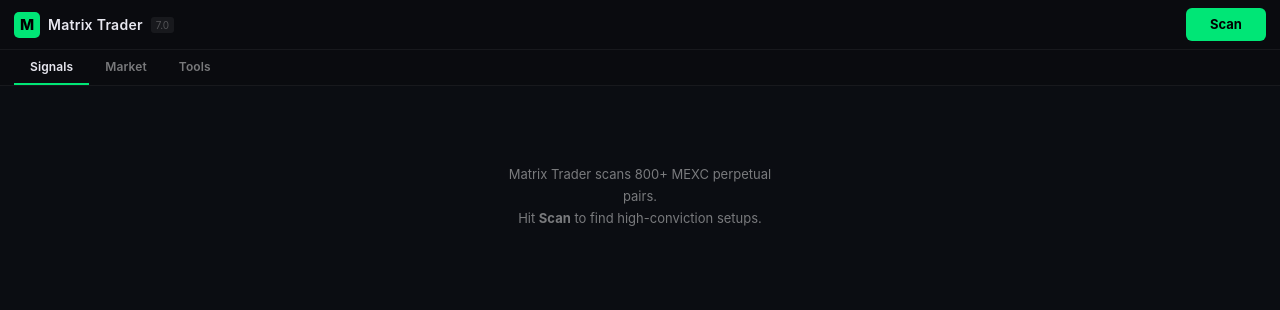
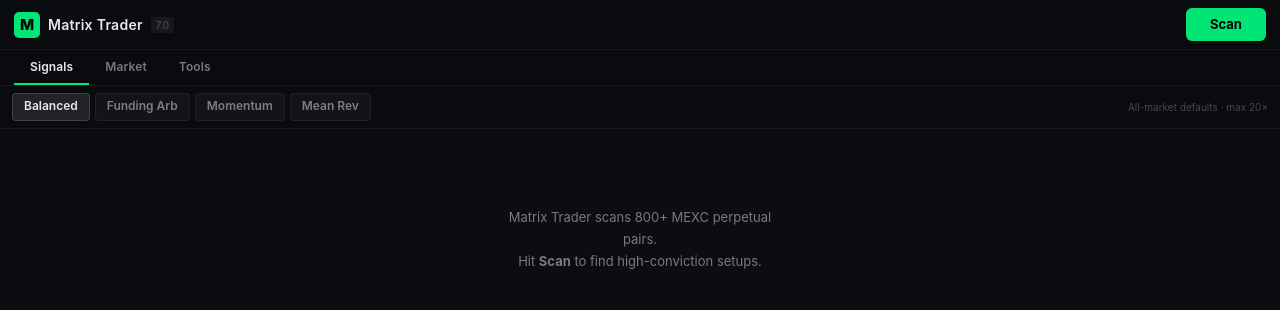
Before and after one commit to bnortey/Matrix_Trader7.0, a Flask app: page / in a window 1280 px wide. Shown: the top 310 px of the page. Run offline with Flask 3, Linux system fonts and the light colour scheme.

Commit message:
P2a: strategy registry — Balanced/Funding Arb/Momentum/Mean Reversion with pill UI

```diff
--- a/app.py
+++ b/app.py
@@ -3,6 +3,7 @@ import sys
 import socket
 import time
 from concurrent.futures import ThreadPoolExecutor
+from functools import partial
 
 import requests
 import pandas as pd
@@ -28,6 +29,87 @@ CONVICTION_THRESHOLD = 55   # signals below this are filtered from results
 KLINE_INTERVAL = "Min60"    # 1h candles — 100 candles default = ~4 days, plenty for 14-period indicators
 ENRICH_TOP_N = 30           # enrich only the top N base signals to limit API calls
 ENRICH_WORKERS = 10         # concurrent threads for stage-2 enrichment
+
+# ---------------------------------------------------------------------------
+# Strategy registry
+# ---------------------------------------------------------------------------
+# Each strategy is a self-contained scoring profile. Weights scale the raw
+# points awarded in score_ticker(); filters gate which tickers even enter
+# stage 2; leverage_cap and min_conviction are applied at run_scan() time.
+#
+# Weight proportions are preserved from the Balanced defaults:
+#   momentum strong : weak  = 1 : 0.5
+#   funding  strong : weak  = 1 : 0.4
+#   basis           = full weight or nothing (no weak tier)
+
+STRATEGIES: dict = {
+    "balanced": {
+        "name": "Balanced",
+        "description": "All-market scanner, default settings",
+        "risk_level": "medium",
+        "weights": {
+            "momentum":    30,
+            "funding":     25,
+            "basis":       15,
+            "volume_mult": 1.1,
+        },
+        "leverage_cap":    20,
+        "min_conviction":  55,
+        "filters":         {},
+    },
+    "funding_arb": {
+        "name": "Funding Arb",
+        "description": "Funding rate extremes in ranging markets",
+        "risk_level": "low",
+        "weights": {
+            "momentum":    10,
+            "funding":     50,
+            "basis":       20,
+            "volume_mult": 1.0,
+        },
+        "leverage_cap":    10,
+        "min_conviction":  60,
+        "filters": {
+            # Only fire if absolute funding rate exceeds 0.03%
+            "min_funding_abs": 0.0003,
+        },
+    },
+    "momentum_breakout": {
+        "name": "Momentum Breakout",
+        "description": "Trending markets with volume expansion",
+        "risk_level": "high",
+        "weights": {
+            "momentum":    50,
+            "funding":     10,
+            "basis":        5,
+            "volume_mult": 1.2,
+        },
+        "leverage_cap":    25,
+        "min_conviction":  55,
+        "filters": {
+            # Only fire if 24h change exceeds ±3% (stored as percent, e.g. 3.0 = 3%)
+            "min_24h_change_pct": 3.0,
+        },
+    },
+    "mean_reversion": {
+        "name": "Mean Reversion",
+        "description": "Overbought/oversold after extended moves",
+        "risk_level": "medium",
+        "weights": {
+            "momentum":     5,
+            "funding":     30,
+            "basis":       30,
+            "volume_mult": 1.0,
+        },
+        "leverage_cap":    15,
+        "min_conviction":  65,
+        "filters": {
+            # RSI extremes required — applied in stage 2 after klines are available
+            "rsi_long_max":   35,   # LONG only if RSI < 35
+            "rsi_short_min":  65,   # SHORT only if RSI > 65
+        },
+    },
+}
 
 
 # ---------------------------------------------------------------------------
@@ -59,20 +141,25 @@ def fetch_mexc(path: str, params: dict | None = None) -> dict | list | None:
 # Stage 1: lightweight ticker scoring
 # ---------------------------------------------------------------------------
 
-def score_ticker(ticker: dict) -> dict | None:
+def score_ticker(ticker: dict, strategy: dict | None = None) -> dict | None:
     """
     Score a single ticker using only the fields available in the /contract/ticker
     response. No additional API calls. Returns a base signal dict or None if
-    the ticker is unusable (zero price, missing symbol, parse error).
+    the ticker is unusable (zero price, missing symbol, parse error), or if
+    it fails the strategy's stage-1 filters.
 
-    Scoring inputs:
-      - riseFallRate: 24h price change (high weight, 0–30 pts)
-      - fundingRate:  negative = shorts paying longs, bullish (high weight, 0–25 pts)
-      - price vs fairPrice: basis spread (medium weight, 0–15 pts)
-      - volume24:     high volume multiplies conviction by 1.1 (low weight)
+    Scoring inputs (weights scale with active strategy):
+      - riseFallRate: 24h price change
+      - fundingRate:  negative = shorts paying longs, bullish
+      - price vs fairPrice: basis spread
+      - volume24:     multiplier when volume > $10M
 
     Direction is whichever side accumulates more points. Ties go to LONG.
     """
+    strat = strategy or STRATEGIES["balanced"]
+    w = strat["weights"]
+    filters = strat.get("filters", {})
+
     try:
         symbol = ticker.get("symbol", "")
         price = float(ticker.get("lastPrice") or 0)
@@ -87,54 +174,63 @@ def score_ticker(ticker: dict) -> dict | None:
         if price <= 0 or not symbol:
             return None
 
+        # Stage-1 filters: applied before any scoring to avoid wasting enrichment quota
+        if "min_funding_abs" in filters and abs(funding) < filters["min_funding_abs"]:
+            return None
+        if "min_24h_change_pct" in filters and abs(change_pct) < filters["min_24h_change_pct"]:
+            return None
+
         long_score = 0
         short_score = 0
         tags: list[str] = []
 
-        # 24h momentum — high weight (0–30 pts)
+        # 24h momentum
+        # strong tier = full weight, weak tier = half weight (preserves original proportions)
+        mom_strong = w["momentum"]
+        mom_weak   = w["momentum"] // 2
         if change_pct > 5:
-            long_score += 30
+            long_score += mom_strong
             tags.append("strong_momentum")
         elif change_pct > 2:
-            long_score += 15
+            long_score += mom_weak
             tags.append("momentum")
         elif change_pct < -5:
-            short_score += 30
+            short_score += mom_strong
             tags.append("strong_dump")
         elif change_pct < -2:
-            short_score += 15
+            short_score += mom_weak
             tags.append("dump")
 
-        # Funding rate — high weight (0–25 pts)
+        # Funding rate
         # Negative funding = shorts paying longs = short-squeeze setup
+        # strong tier = full weight, weak tier = 40% (original 10/25 ratio)
+        fund_strong = w["funding"]
+        fund_weak   = int(w["funding"] * 0.4)
         if funding < -0.001:
-            long_score += 25
+            long_score += fund_strong
             tags.append("short_squeeze")
         elif funding < 0:
-            long_score += 10
+            long_score += fund_weak
         elif funding > 0.001:
-            short_score += 25
+            short_score += fund_strong
             tags.append("long_squeeze")
         elif funding > 0:
-            short_score += 10
+            short_score += fund_weak
 
-        # Basis spread — medium weight (0–15 pts)
+        # Basis spread — full weight or nothing (no weak tier)
         # Premium (price > fair): longs paying more, bearish lean
         # Discount (price < fair): shorts paying more, bullish lean
         if fair_price > 0:
             basis_pct = (price - fair_price) / fair_price * 100
             if basis_pct > 0.1:
-                short_score += 15
+                short_score += w["basis"]
                 tags.append("premium")
             elif basis_pct < -0.1:
-                long_score += 15
+                long_score += w["basis"]
                 tags.append("discount")
 
-        # Volume — low weight, applied as a multiplier not additive points.
-        # A 1.1× multiplier on a 30-pt signal adds 3 pts; on a 5-pt signal adds 0.5.
-        # This rewards high-conviction signals in liquid markets without inflating
-        # weak signals just because the coin has large absolute volume.
-        vol_mult = 1.1 if volume > 10_000_000 else 1.0
+        # Volume multiplier: strategy-defined, only applied when volume > $10M
+        vol_mult = w["volume_mult"] if volume > 10_000_000 else 1.0
         if volume > 10_000_000:
             tags.append("high_volume")
 
@@ -181,7 +277,7 @@ def _parse_depth_volume(levels: list) -> float:
     return total
 
 
-def enrich_signal(base: dict) -> dict | None:
+def enrich_signal(base: dict, strategy: dict | None = None) -> dict | None:
     """
     Stage 2: fetch klines and depth for one symbol, run RSI/ATR indicators,
     compute orderbook imbalance, adjust conviction, and generate entry/TP/SL
@@ -193,11 +289,16 @@ def enrich_signal(base: dict) -> dict | None:
       +10 if orderbook imbalance aligns with direction
       ×0.85 in extreme volatility regime (5%+ ATR) — risky, reduce confidence
 
+    Strategy-specific stage-2 filters (applied after RSI is computed):
+      mean_reversion: discard if LONG and RSI >= rsi_long_max, or
+                              if SHORT and RSI <= rsi_short_min
+
     Falls back gracefully at every step:
       - If klines are missing or too short: return None (skip the signal)
       - If depth is unavailable: use 0.5 (neutral) imbalance
       - If ATR is zero: fall back to 1% of price so generate_ladders never errors
     """
+    strat = strategy or STRATEGIES["balanced"]
     symbol = base["symbol"]
     price = base["price"]
     direction = base["direction"]
@@ -304,6 +405,17 @@ def enrich_signal(base: dict) -> dict | None:
             if total > 0:
                 imbalance = bid_vol / total
 
+        # --- Strategy stage-2 filter: RSI extremes (mean_reversion only) ---
+        # Applied after RSI is computed but before any conviction adjustment.
+        # Mean reversion only makes sense when price is already stretched.
+        strat_filters = strat.get("filters", {})
+        if "rsi_long_max" in strat_filters and direction == "LONG":
+            if last_rsi >= strat_filters["rsi_long_max"]:
+                return None
+        if "rsi_short_min" in strat_filters and direction == "SHORT":
+            if last_rsi <= strat_filters["rsi_short_min"]:
+                return None
+
         # --- Conviction adjustments ---
         conviction = base["conviction_base"]
 
@@ -369,8 +481,11 @@ def enrich_signal(base: dict) -> dict | None:
             "rsi_1h": round(last_rsi, 2),
             "trend_score": trend_score,
             "tags": list(dict.fromkeys(tags)),  # deduplicate, preserve order
-            "basis_pct": None,   # reserved for P1.5
-            "ai_report": None,   # reserved for P2
+            "basis_pct": None,      # reserved for P1.5
+            "ai_report": None,      # reserved for P2
+            # Strategy context — surfaced in the UI
+            "strategy": strat["name"],
+            "leverage_cap": strat["leverage_cap"],
         }
     except Exception as e:
         print(f"enrich_signal error [{symbol}]: {e}", file=sys.stderr)
@@ -381,39 +496,50 @@ def enrich_signal(base: dict) -> dict | None:
 # Orchestrator
 # ---------------------------------------------------------------------------
 
-def run_scan(threshold: int = CONVICTION_THRESHOLD) -> tuple[list[dict], int]:
+def run_scan(
+    threshold: int = CONVICTION_THRESHOLD,
+    strategy_key: str = "balanced",
+) -> tuple[list[dict], int]:
     """
     Two-stage scan across all MEXC perpetual tickers.
 
-    Stage 1: Fetch all 800+ tickers, score each with score_ticker(), discard
-             anything with conviction_base < 20, take the top ENRICH_TOP_N.
+    Stage 1: Fetch all 800+ tickers, score each with score_ticker() using the
+             active strategy's weights and stage-1 filters. Discard anything
+             with conviction_base < 20, take the top ENRICH_TOP_N.
     Stage 2: Enrich the top N concurrently — fetches klines + depth per symbol,
-             runs indicators, builds ladders.
+             runs indicators, applies stage-2 strategy filters, builds ladders.
+
+    The effective conviction floor is max(threshold, strategy.min_conviction)
+    so each strategy's minimum bar is always respected.
 
     Returns (signals, total_pairs) where total_pairs is the raw ticker count.
-    Signals have conviction >= threshold, sorted descending.
+    Signals have conviction >= effective_threshold, sorted descending.
     """
+    strat = STRATEGIES.get(strategy_key, STRATEGIES["balanced"])
+    effective_threshold = max(threshold, strat["min_conviction"])
+
     tickers = fetch_mexc("/contract/ticker")
     if not tickers or not isinstance(tickers, list):
         return [], 0
 
     total_pairs = len(tickers)
 
-    # Stage 1
+    # Stage 1 — strategy weights + stage-1 filters applied inside score_ticker
     base_signals: list[dict] = []
     for t in tickers:
-        scored = score_ticker(t)
+        scored = score_ticker(t, strategy=strat)
         if scored and scored["conviction_base"] >= 20:
             base_signals.append(scored)
 
     base_signals.sort(key=lambda s: s["conviction_base"], reverse=True)
     top = base_signals[:ENRICH_TOP_N]
 
-    # Stage 2 — concurrent enrichment
+    # Stage 2 — concurrent enrichment, strategy-aware
+    enrich = partial(enrich_signal, strategy=strat)
     signals: list[dict] = []
     with ThreadPoolExecutor(max_workers=ENRICH_WORKERS) as executor:
-        for sig in executor.map(enrich_signal, top):
-            if sig and sig["conviction"] >= threshold:
+        for sig in executor.map(enrich, top):
+            if sig and sig["conviction"] >= effective_threshold:
                 signals.append(sig)
 
     signals.sort(key=lambda s: s["conviction"], reverse=True)
@@ -432,9 +558,20 @@ def index():
 @app.route("/api/scan")
 def api_scan():
     try:
-        threshold = request.args.get("threshold", CONVICTION_THRESHOLD, type=int)
-        signals, total_pairs = run_scan(threshold=threshold)
-        return jsonify({"success": True, "signals": signals, "count": len(signals), "total_pairs": total_pairs})
+        threshold    = request.args.get("threshold", CONVICTION_THRESHOLD, type=int)
+        strategy_key = request.args.get("strategy", "balanced")
+        if strategy_key not in STRATEGIES:
+            strategy_key = "balanced"
+        signals, total_pairs = run_scan(threshold=threshold, strategy_key=strategy_key)
+        strat = STRATEGIES[strategy_key]
+        return jsonify({
+            "success":       True,
+            "signals":       signals,
+            "count":         len(signals),
+            "total_pairs":   total_pairs,
+            "strategy":      strategy_key,
+            "strategy_name": strat["name"],
+        })
     except Exception as e:
         return jsonify({"success": False, "error": str(e)}), 500
 
--- a/templates/index.html
+++ b/templates/index.html
@@ -96,6 +96,32 @@
 
     /* ── Signals section ── */
     #signals-section { flex: 1; display: flex; flex-direction: column; overflow: hidden; min-width: 0; }
+
+    /* ── Strategy bar ── */
+    #strategy-bar {
+      display: flex; align-items: center; gap: 5px;
+      padding: 7px 12px;
+      border-bottom: 1px solid var(--border);
+      background: var(--bg3); flex-shrink: 0;
+      overflow-x: auto; -webkit-overflow-scrolling: touch;
+    }
+    #strategy-bar::-webkit-scrollbar { display: none; }
+    .strat-btn {
+      padding: 4px 11px; border-radius: 4px;
+      font-size: 12px; font-weight: 600;
+      color: var(--text2);
+      background: rgba(255,255,255,0.04);
+      border: 1px solid var(--border);
+      transition: all 150ms; min-height: 28px;
+      white-space: nowrap; flex-shrink: 0;
+    }
+    .strat-btn.active { background: rgba(255,255,255,0.1); color: var(--text); border-color: rgba(255,255,255,0.14); }
+    .strat-btn:hover:not(.active) { color: var(--text); background: rgba(255,255,255,0.07); }
+    #strat-lbl {
+      margin-left: auto; flex-shrink: 0;
+      font-size: 10px; color: var(--text3);
+      white-space: nowrap;
+    }
 
     /* ── Stat bar ── */
     #stat-bar { display: flex; background: var(--bg3); border-bottom: 1px solid var(--border); flex-shrink: 0; }
@@ -525,6 +551,15 @@
     <!-- ════ SIGNALS SECTION ════ -->
     <div id="signals-section">
 
+      <!-- Strategy selector — always visible, governs next scan -->
+      <div id="strategy-bar">
+        <button class="strat-btn active" data-strat="balanced"          onclick="setStrategy('balanced')">Balanced</button>
+        <button class="strat-btn"        data-strat="funding_arb"       onclick="setStrategy('funding_arb')">Funding Arb</button>
+        <button class="strat-btn"        data-strat="momentum_breakout" onclick="setStrategy('momentum_breakout')">Momentum</button>
+        <button class="strat-btn"        data-strat="mean_reversion"    onclick="setStrategy('mean_reversion')">Mean Rev</button>
+        <span id="strat-lbl"></span>
+      </div>
+
       <!-- Stat bar -->
       <div id="stat-bar" class="hidden">
         <div class="stat"><span class="stat-val" id="sv-pairs">—</span><span class="stat-lbl">Scanned</span></div>
@@ -761,6 +796,7 @@ const S = {
   selected: -1,
   dir:      'all',
   sort:     'conviction',
+  strategy: 'balanced',
   totalPairs: 0,
   scanTime:   null,
   timerId:    null,
@@ -1206,6 +1242,8 @@ function ladderHTML(sig) {
 function contextHTML(sig) {
   const nfVal    = sig.next_funding_minutes != null ? sig.next_funding_minutes + 'm' : '—';
   const trendVal = sig.trend_score != null ? (sig.trend_score > 0 ? '+' : '') + sig.trend_score : '—';
+  const capVal = sig.leverage_cap != null ? sig.leverage_cap + '×' : '—';
+  const stratVal = sig.strategy || '—';
   const items = [
     { lbl: '1h Change',    val: fmtPct(sig.change_1h_pct),  color: pctColor(sig.change_1h_pct) },
     { lbl: '4h Change',    val: fmtPct(sig.change_4h_pct),  color: pctColor(sig.change_4h_pct) },
@@ -1215,6 +1253,8 @@ function contextHTML(sig) {
     { lbl: 'Next Funding', val: nfVal,                       color: null, id: 'ctx-nf' },
     { lbl: 'Volume 24h',   val: fmtBig(sig.volume_24h),     color: null },
     { lbl: 'Volatility',   val: sig.volatility || '—',       color: volColor(sig.volatility) },
+    { lbl: 'Strategy',     val: stratVal,                    color: 'var(--text2)' },
+    { lbl: 'Max Leverage', val: capVal,                      color: sig.leverage_cap >= 20 ? 'var(--amber)' : null },
   ];
   return '<div class="ctx-grid">' + items.map(it =>
     `<div class="ctx-item">
@@ -1234,7 +1274,9 @@ async function scanSignals(threshold) {
   if (S.countdownId) clearInterval(S.countdownId);
 
   try {
-    const url  = threshold ? `/api/scan?threshold=${threshold}` : '/api/scan';
+    const params = new URLSearchParams({ strategy: S.strategy });
+    if (threshold) params.set('threshold', threshold);
+    const url  = `/api/scan?${params}`;
     const resp = await fetch(url);
     if (!resp.ok) throw new Error(`HTTP ${resp.status}`);
     const data = await resp.json();
@@ -1286,6 +1328,23 @@ function closePanel() {
     S.selected = -1;
     renderRows();
   }
+}
+
+const STRAT_META = {
+  balanced:          { label: 'Balanced',          cap: 20,  desc: 'All-market defaults'                  },
+  funding_arb:       { label: 'Funding Arb',        cap: 10,  desc: '|funding| > 0.03% · ranging markets' },
+  momentum_breakout: { label: 'Momentum Breakout',  cap: 25,  desc: '|24h Δ| > 3% · trending + volume'    },
+  mean_reversion:    { label: 'Mean Reversion',     cap: 15,  desc: 'RSI extremes · counter-trend'         },
+};
+
+function setStrategy(key) {
+  S.strategy = key;
+  document.querySelectorAll('.strat-btn').forEach(b => {
+    b.classList.toggle('active', b.dataset.strat === key);
+  });
+  const meta = STRAT_META[key];
+  const lbl = $('strat-lbl');
+  if (lbl && meta) lbl.textContent = meta.desc + ' · max ' + meta.cap + '×';
 }
 
 function setDir(dir) {
@@ -1832,6 +1891,7 @@ function drawCompoundChart(balances) {
    ============================================================ */
 setPhase('idle');
 setMktPhase('idle');
+setStrategy('balanced');
 // Set initial sort indicator
 const initSi = document.getElementById('si-conviction_base');
 if (initSi) initSi.textContent = ' ↓';
```
Also changed, not shown: CLAUDE.md (+6 -5 lines).
